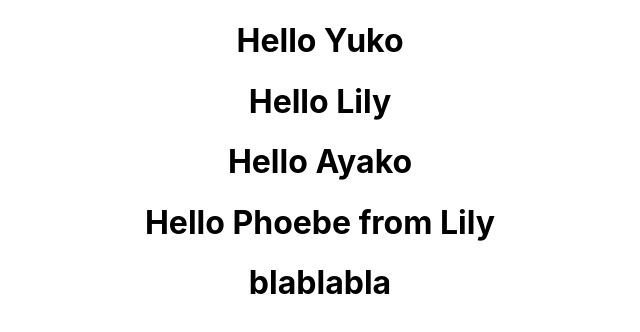
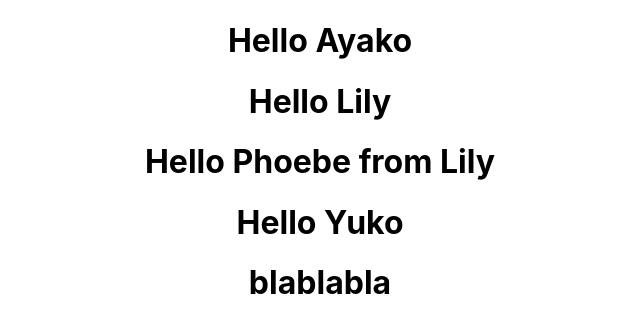
Before and after one commit to phoebehala/github-practice, a React (Create React App) app: page / in a window 1280 px wide. Shown: the top 332 px of the page, without its empty margins (320-960 px from the left). Built offline with nearby package versions, Linux system fonts and the light colour scheme.

Commit message:
changed the orger of names in App.js

```diff
--- a/src/App.js
+++ b/src/App.js
@@ -4,10 +4,10 @@ import "./App.css";
 function App() {
   return (
     <div className="App">
+      <h1>Hello Ayako</h1>
+      <h1>Hello Lily</h1>
+      <h1>Hello Phoebe from Lily</h1>
       <h1>Hello Yuko</h1>
-      <h1>Hello Lily</h1>
-      <h1>Hello Ayako</h1>
-      <h1>Hello Phoebe from Lily</h1>
 
       <h1>blablabla</h1>
     </div>
```
